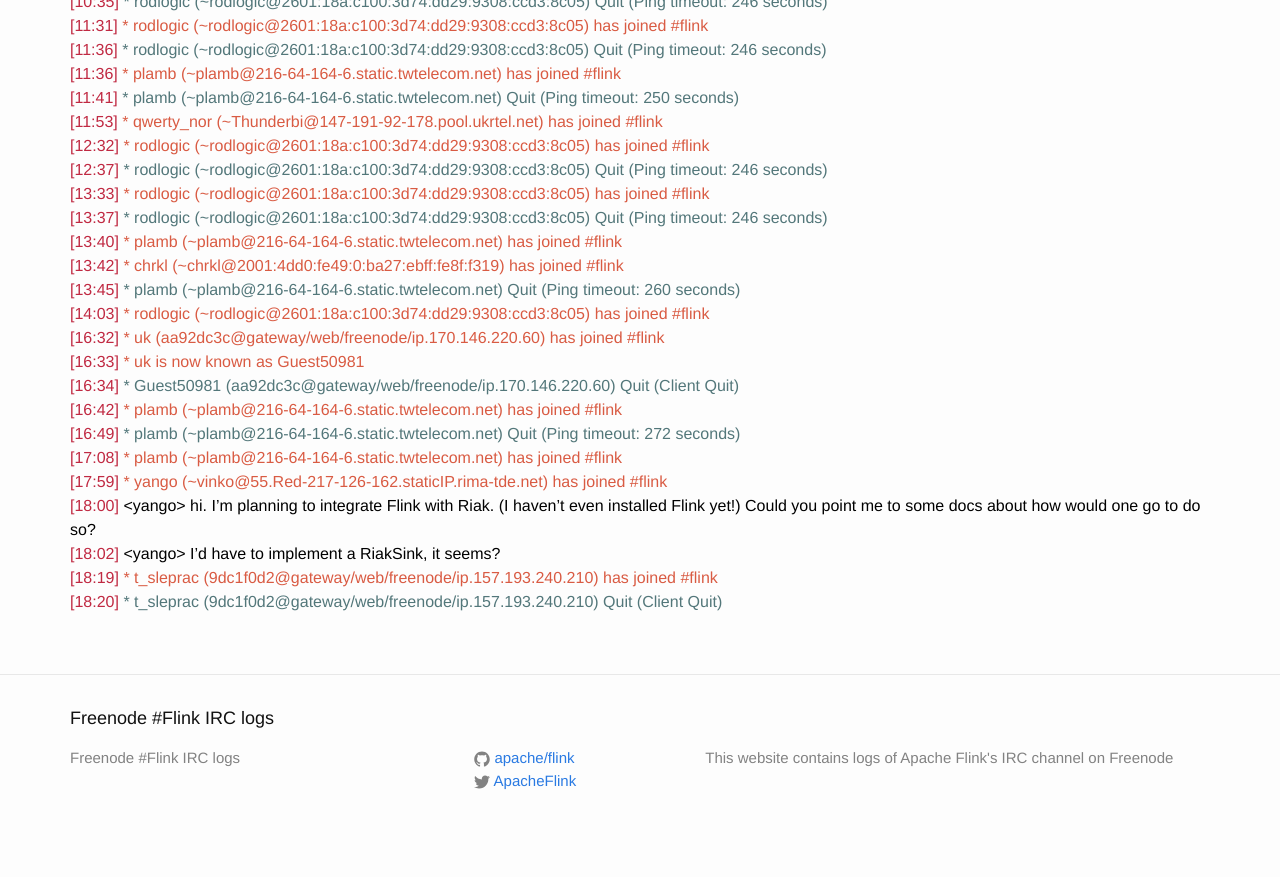
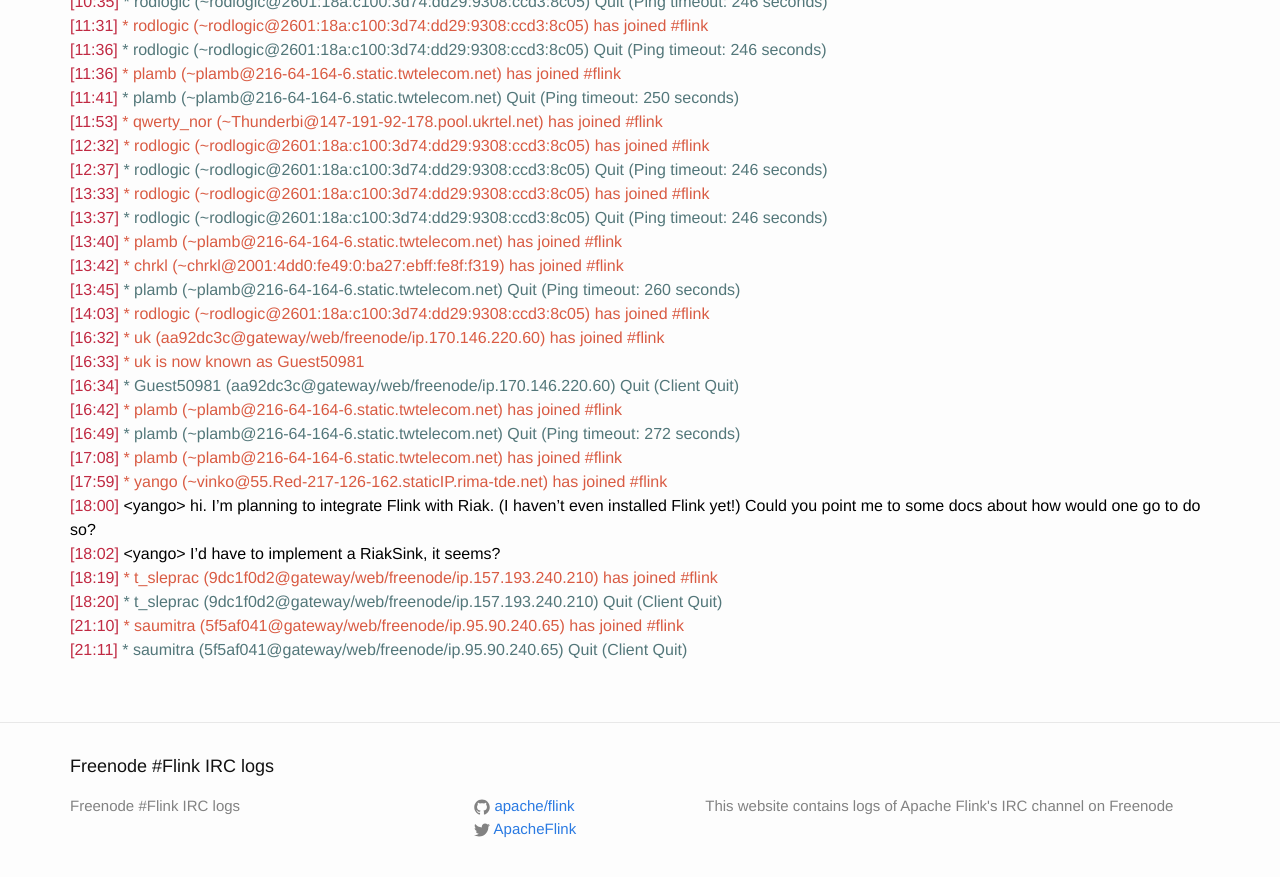
Before and after one commit to flink-irc-logs/flink-irc-logs.github.io, a Jekyll site: the page built from _posts/2015-10-21-logs.markdown, in a window 1280 px wide and 900 px high, scrolled down 594 px. Shown: the top 877 px of the window. Built offline with Jekyll 4.4.1, drawn with Linux system fonts in a browser that asks for light colours; before the commit the page ends 1446 px from its top, so only the background shows below that.

Commit message:
Update of the logs on Wed Oct 21 21:28:10 CEST 2015

```diff
--- a/_posts/2015-10-21-logs.markdown
+++ b/_posts/2015-10-21-logs.markdown
@@ -45,3 +45,5 @@
 <span class="irc-date">[18:02]</span> <span class="irc-black">&lt;yango&gt; I'd have to implement a RiakSink, it seems?</span><br />
 <span class="irc-date">[18:19]</span> <span class="irc-green">* t_sleprac (9dc1f0d2@gateway/web/freenode/ip.157.193.240.210) has joined #flink</span><br />
 <span class="irc-date">[18:20]</span> <span class="irc-navy">* t_sleprac (9dc1f0d2@gateway/web/freenode/ip.157.193.240.210) Quit (Client Quit)</span><br />
+<span class="irc-date">[21:10]</span> <span class="irc-green">* saumitra (5f5af041@gateway/web/freenode/ip.95.90.240.65) has joined #flink</span><br />
+<span class="irc-date">[21:11]</span> <span class="irc-navy">* saumitra (5f5af041@gateway/web/freenode/ip.95.90.240.65) Quit (Client Quit)</span><br />
```
